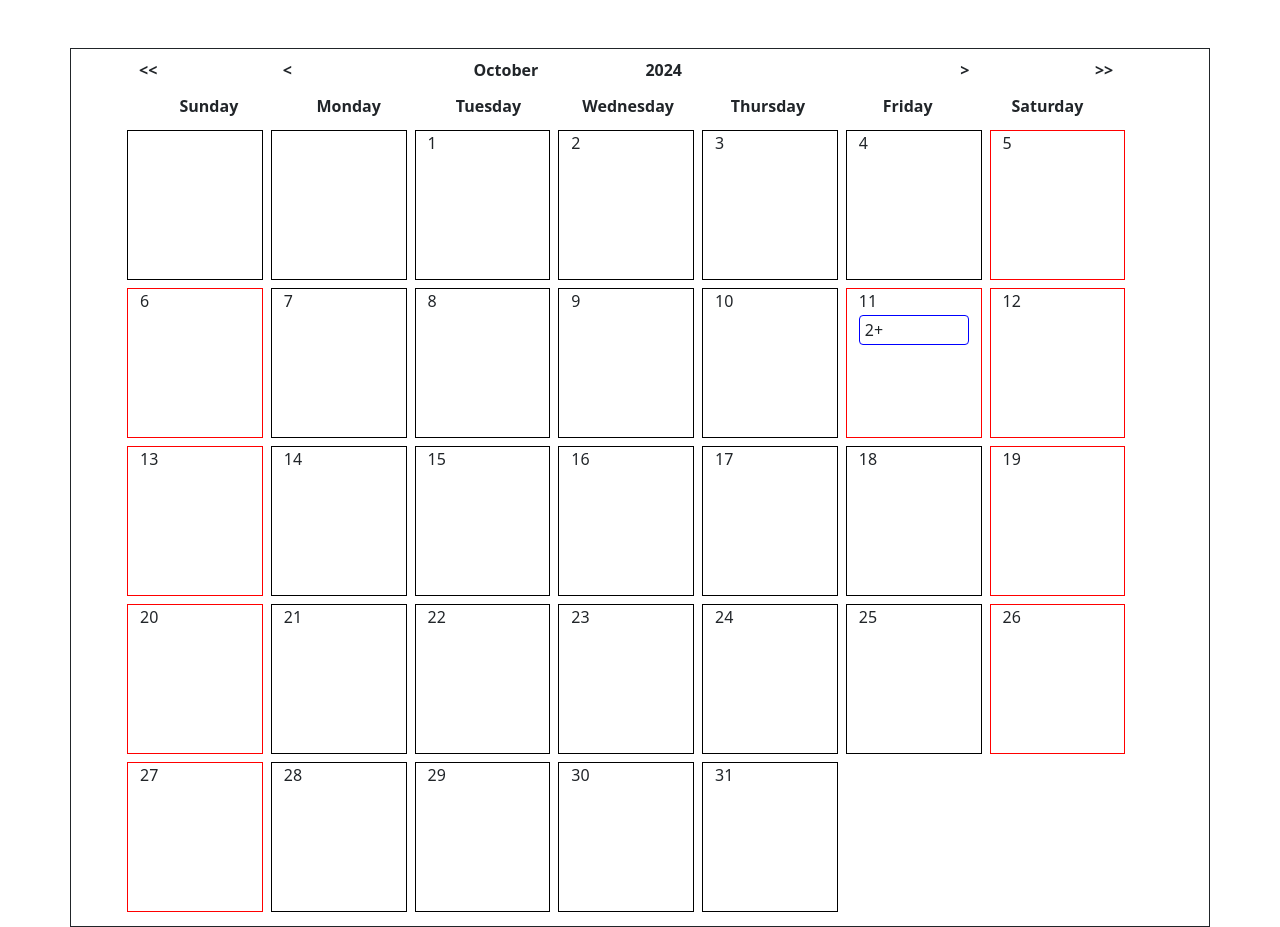
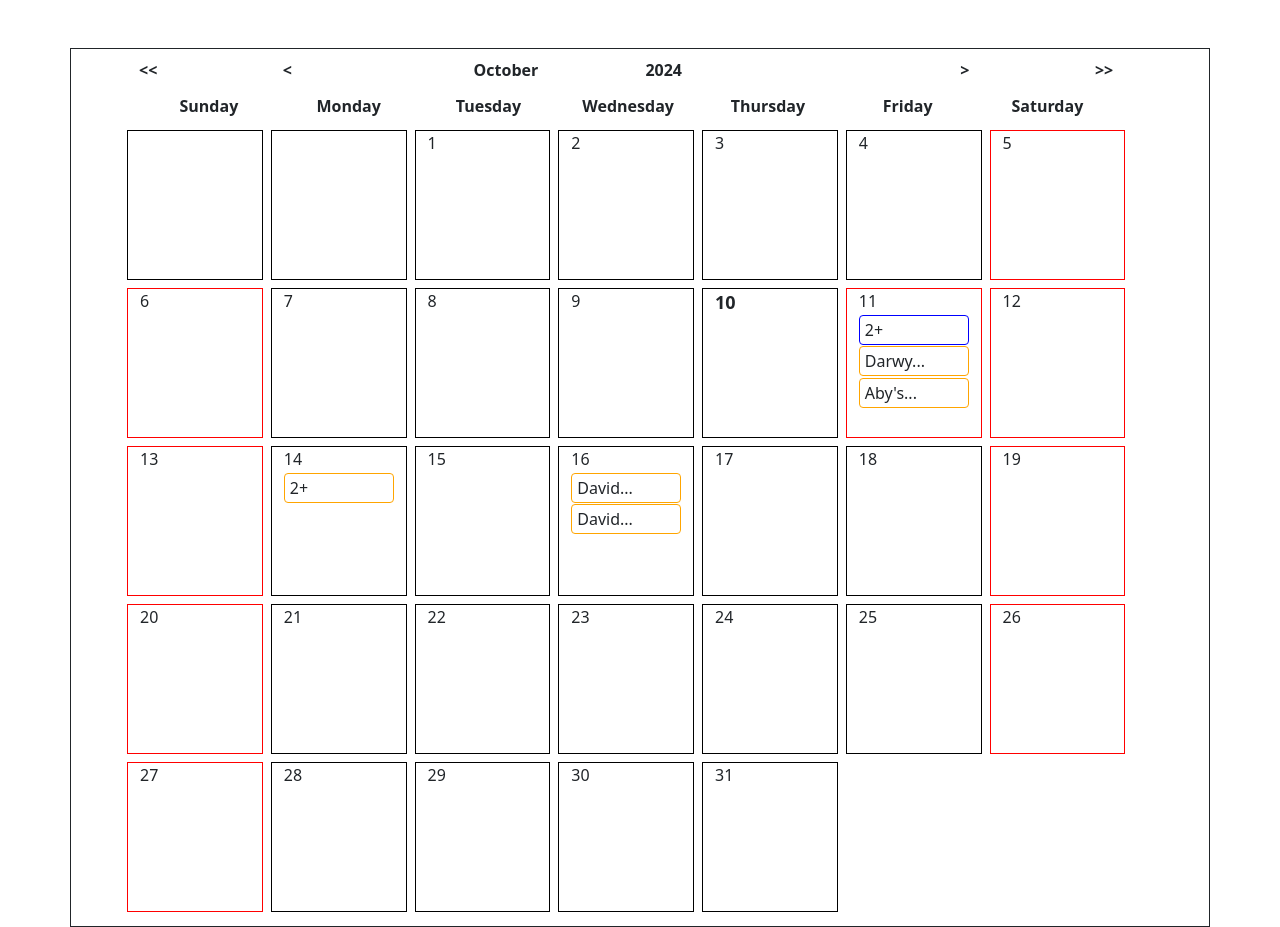
Before and after one commit to JyothishMB/React-Calendar, a React (Create React App) app: page / in a window 1280 px wide. Built offline with nearby package versions, Linux system fonts and the light colour scheme; the HTML template or start-up script is replaced by a standard one.

Commit message:
custom notifications added. Mouse hover for each cell also added.

```diff
--- a/src/App.js
+++ b/src/App.js
@@ -7,28 +7,61 @@ function App() {
 
   const defaultnotifications = {
     "January": {
-      "26":{
-        "notifications":["Republic Day"],
-        "isholiday":true
+      "26": {
+        "notifications": ["Republic Day"],
+        "isholiday": true
       }
     },
     "February": {
-      "14":{
-        "notifications":["Valentine's day"],
-        "isholiday":false
+      "14": {
+        "notifications": ["Valentine's day"],
+        "isholiday": false
       }
     },
     "October": {
-      "11":{
-        "notifications":["Pooja","Pooja 2","Pooja","Pooja 2"],
-        "isholiday":true
+      "11": {
+        "notifications": ["Pooja", "Pooja 2", "Pooja", "Pooja 2"],
+        "isholiday": true
       }
     },
   }
 
+  const customnotifications = {
+    "2024": {
+      "January": {
+        "10": {
+          "notifications": ["John's Birthday"],
+          "isholiday": false
+        }
+      },
+      "February": {
+        "13": {
+          "notifications": ["Jack on leave"],
+          "isholiday": false
+        }
+      },
+      "October": {
+        "11": {
+          "notifications": ["Darwy's Birthday","Aby's birthday"],
+          "isholiday": false
+        },
+        "14": {
+          "notifications": ["Jim's Birthday","Tom on leave","Harley on leave"],
+          "isholiday": false
+        },
+        "16": {
+          "notifications": ["David's Birthday","David on leave"],
+          "isholiday": false
+        }
+      }
+    }
+  }
+
   return (
     <div>
-      <CalendarMonth defaultnotifications={defaultnotifications} />
+      <CalendarMonth
+        defaultnotifications={defaultnotifications}
+        customnotifications={customnotifications} />
     </div>
   );
 }
--- a/src/components/calendar-day.css
+++ b/src/components/calendar-day.css
@@ -18,6 +18,16 @@
     border-style: solid;
     height: 150px;
 }
+.daycell:hover {
+    border: 0.1em;
+    border-style: dashed;
+    height: auto;
+    background-color: lightyellow;
+}
+.today {
+    font-weight: bolder;
+    font-size: large;
+}
 
 .fixedwidth {
     width: 20%;
--- a/src/components/calendar-day.js
+++ b/src/components/calendar-day.js
@@ -1,4 +1,5 @@
 import "./calendar-day.css"
+import CustomNotifications from "./custom-notifications";
 import DefaultNotifications from "./default-notifications";
 
 const CalendarDay = (props) => {
@@ -10,12 +11,18 @@ const CalendarDay = (props) => {
     }
 
     const dayclass = isHoliday() ? 'col daycell m-1 holiday':'col daycell m-1 workingday'
+    const todayclass = props?.data?.isToday ?
+                        'day-label today':'day-label'
     return (
         <div className={dayclass}>
-            <div className="day-label">{props?.data?.date}</div>
+            <div className={todayclass}>{props?.data?.date}</div>
             <div className="day-notifications">
-                <DefaultNotifications notifications={props?.data?.defaultnotifications} />
-                <div className="custom-notifications"></div>
+                {
+                    props?.data?.defaultnotifications && <DefaultNotifications notifications={props?.data?.defaultnotifications} />
+                }
+                {
+                    props?.data?.customnotifications && <CustomNotifications notifications={props?.data?.customnotifications} />
+                }
             </div>
         </div>
     )
--- a/src/components/calendar-month.js
+++ b/src/components/calendar-month.js
@@ -27,12 +27,12 @@ const CalendarMonth = (props) => {
         let datesplitvalues = dateString.split(' ')
         let paddingdays = weekdays.indexOf(datesplitvalues[2])
         let notificationsforthismonth = props.defaultnotifications[datesplitvalues[0]]
+        let customnotificationsforthismonth = props.customnotifications[year] ? props.customnotifications[year][datesplitvalues[0]]:null
         setMonthDisplay(datesplitvalues[0])
         setYearDisplay(datesplitvalues[1])
-        //console.log(notificationsforthismonth)
         var days = [];
         while(paddingdays>0){
-            days.push({date: null, rowindex: null, defaultnotifications:null});
+            days.push({date: null, rowindex: null, defaultnotifications:null,customnotifications:null});
             paddingdays = paddingdays-1;
         }
         while (date.getMonth() === month) {
@@ -41,6 +41,8 @@ const CalendarMonth = (props) => {
                 date: datevalue.getDate(),
                 rowindex: datevalue.getDay(),
                 defaultnotifications:notificationsforthismonth?notificationsforthismonth[datevalue.getDate()]:null,
+                customnotifications:customnotificationsforthismonth?customnotificationsforthismonth[datevalue.getDate()]:null,
+                isToday: datevalue.toDateString() === new Date().toDateString()
             });
             date.setDate(date.getDate() + 1);
         }
--- /dev/null
+++ b/src/components/custom-notifications.css
@@ -0,0 +1,11 @@
+.custom-notification {
+    border-style: solid;
+    border-color: orange;
+    border-width: 0.1em;
+    border-radius: 0.25em;
+    margin-top: 1.5px;
+    margin-bottom: 1.5px;
+    padding-left: 5px;
+    padding-top: 2px;
+    padding-bottom: 2px;
+}
--- /dev/null
+++ b/src/components/custom-notifications.js
@@ -0,0 +1,15 @@
+import './custom-notifications.css'
+
+const CustomNotifications = (props) => {
+    return(
+        <div className="custom-notifications">
+            {
+                (props?.notifications && props?.notifications?.notifications?.length<3) ? props?.notifications?.notifications.map((notification,index)=> {
+                    return <div key={index} className="custom-notification">{notification.length>8?notification.substring(0,5)+'...':notification}</div>
+                }):props?.notifications?.notifications && <div className='custom-notification'>2+</div>
+            }
+        </div>
+    )
+}
+
+export default CustomNotifications;
```
